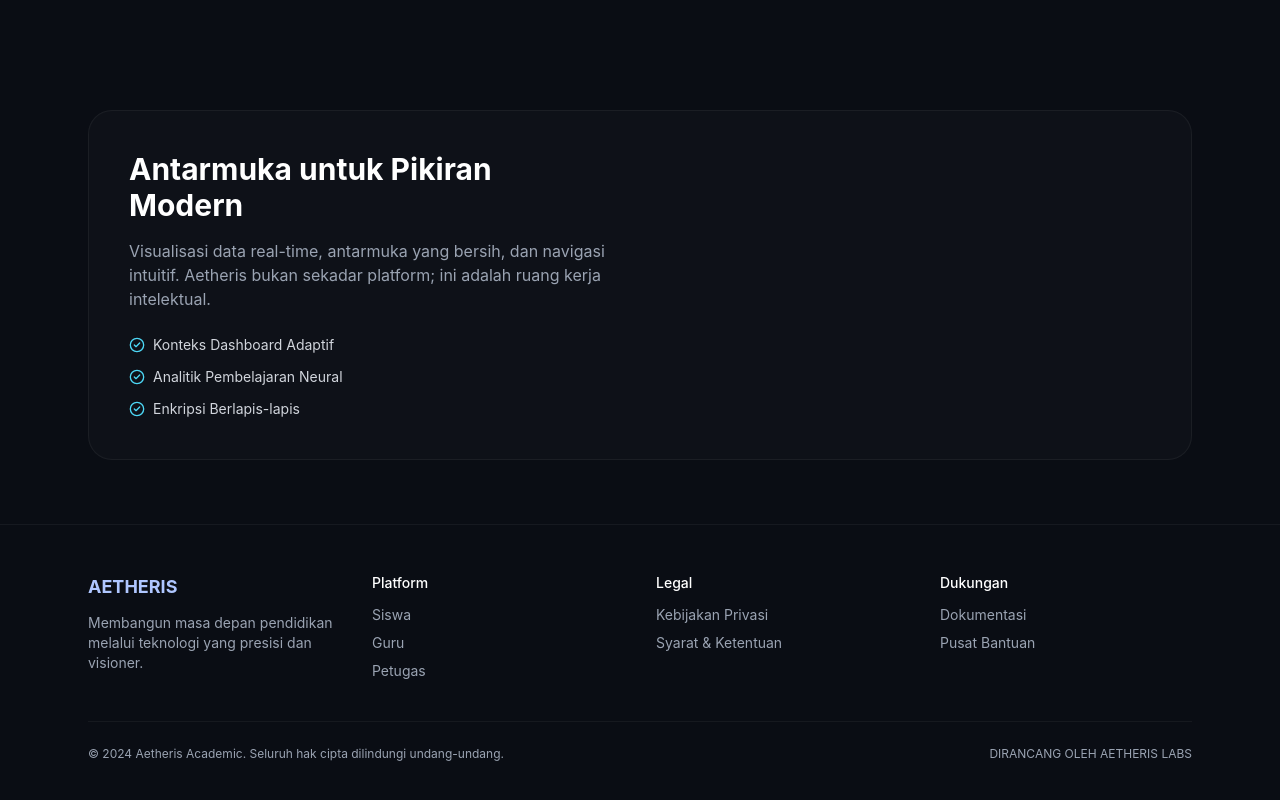
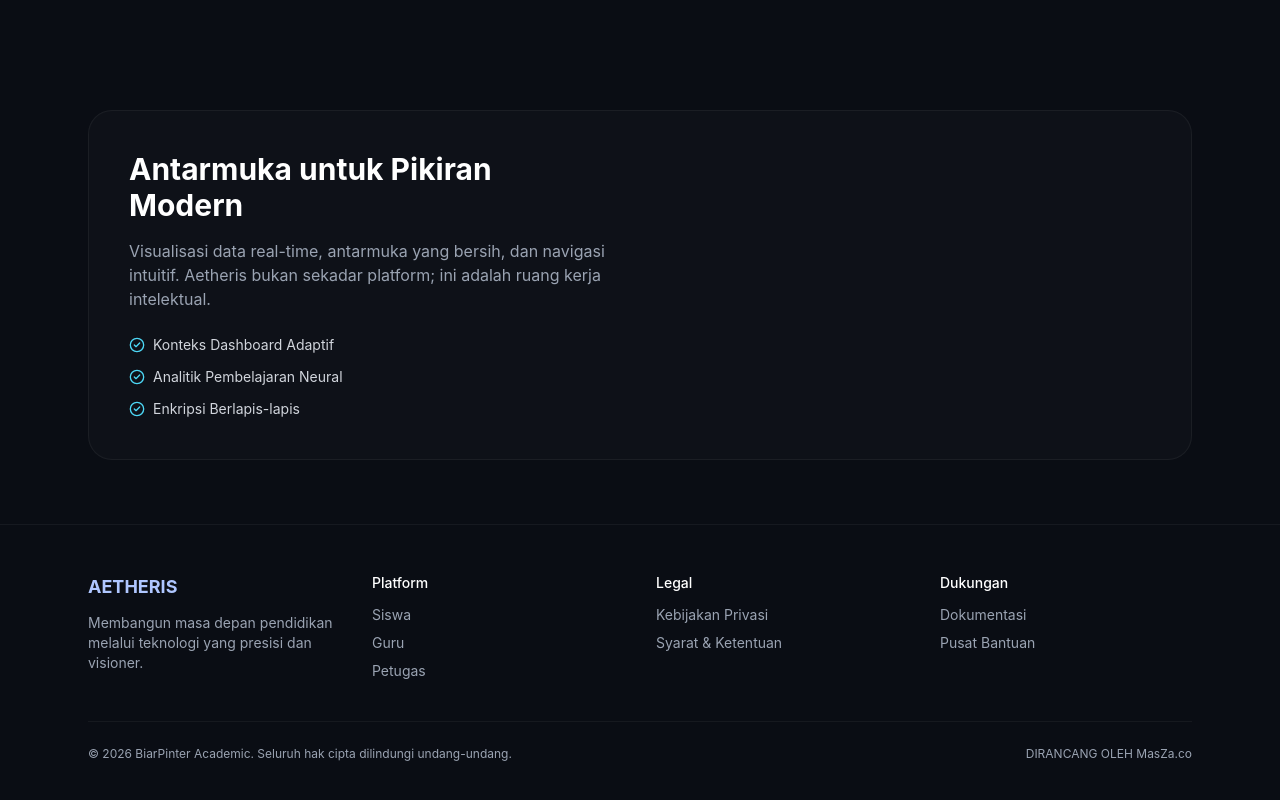
Before and after one commit to hddzaa/lms-project, a Next.js app: page / in a window 1280 px wide. Shown: the part 2196-2996 px from the top of the page. Built offline with nearby package versions, Linux system fonts and the light colour scheme.

Commit message:
footer-fix

```diff
--- a/app/login/page.tsx
+++ b/app/login/page.tsx
@@ -225,7 +225,7 @@ export default function LoginPage() {
                 className="animate-fade-in-up mt-10 flex w-full max-w-md justify-between text-xs text-muted"
                 style={{ animationDelay: "150ms" }}
             >
-                <span>© 2024 Aetheris Technologies</span>
+                <span>© 2026 BiarPinter Academic</span>
                 <span className="flex gap-4">
                     <a href="#" className="hover:text-gray-300">Protokol Privasi</a>
                     <a href="#" className="hover:text-gray-300">Status Sistem</a>
--- a/app/page.tsx
+++ b/app/page.tsx
@@ -266,8 +266,8 @@ export default function LandingPage() {
               </div>
             </div>
             <div className="mt-10 flex flex-col justify-between gap-2 border-t border-white/5 pt-6 text-xs text-muted sm:flex-row">
-              <p>© 2024 Aetheris Academic. Seluruh hak cipta dilindungi undang-undang.</p>
-              <p>DIRANCANG OLEH AETHERIS LABS</p>
+              <p>© 2026 BiarPinter Academic. Seluruh hak cipta dilindungi undang-undang.</p>
+              <p>DIRANCANG OLEH MasZa.co</p>
             </div>
           </div>
         </Reveal>
```
